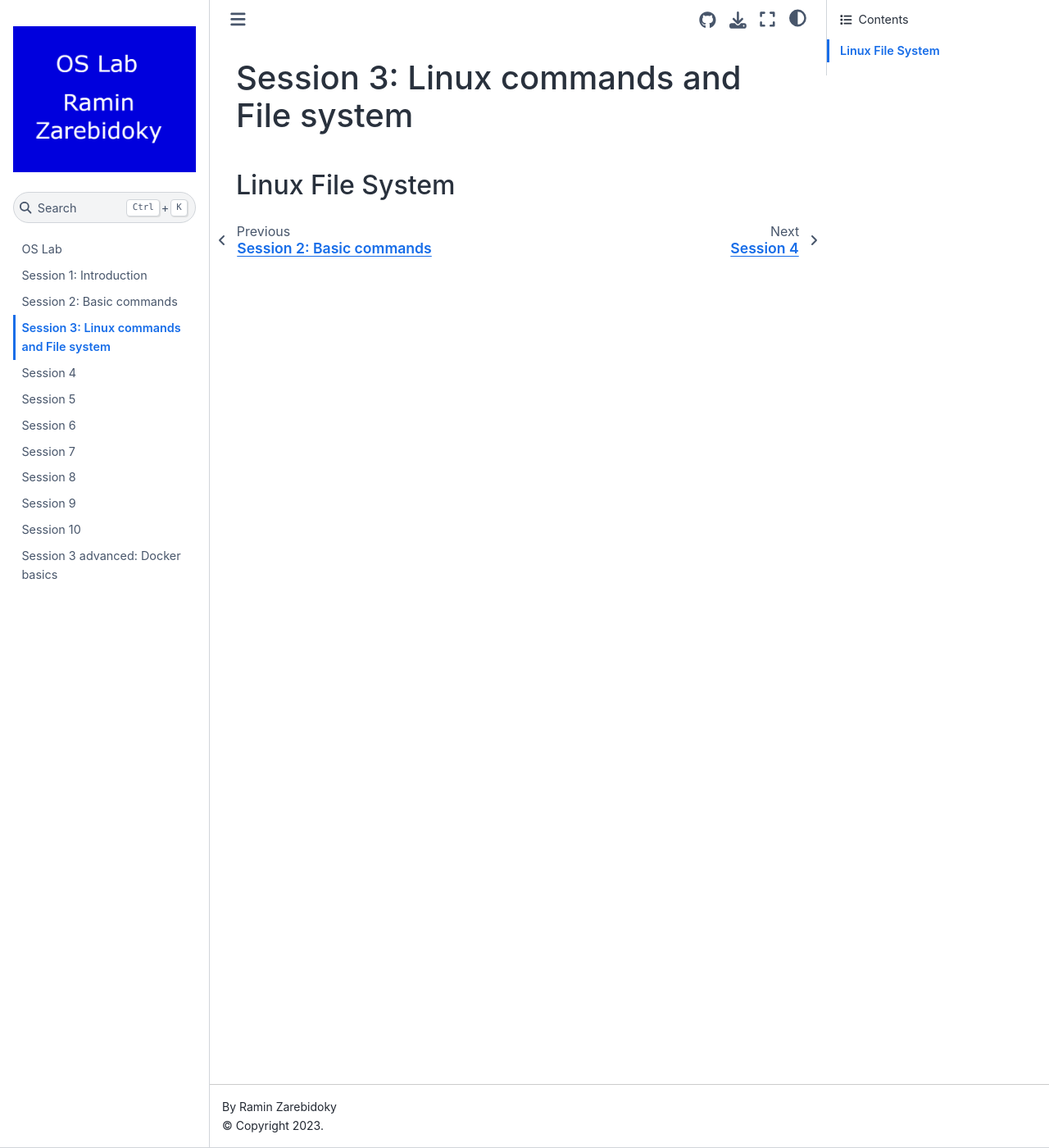
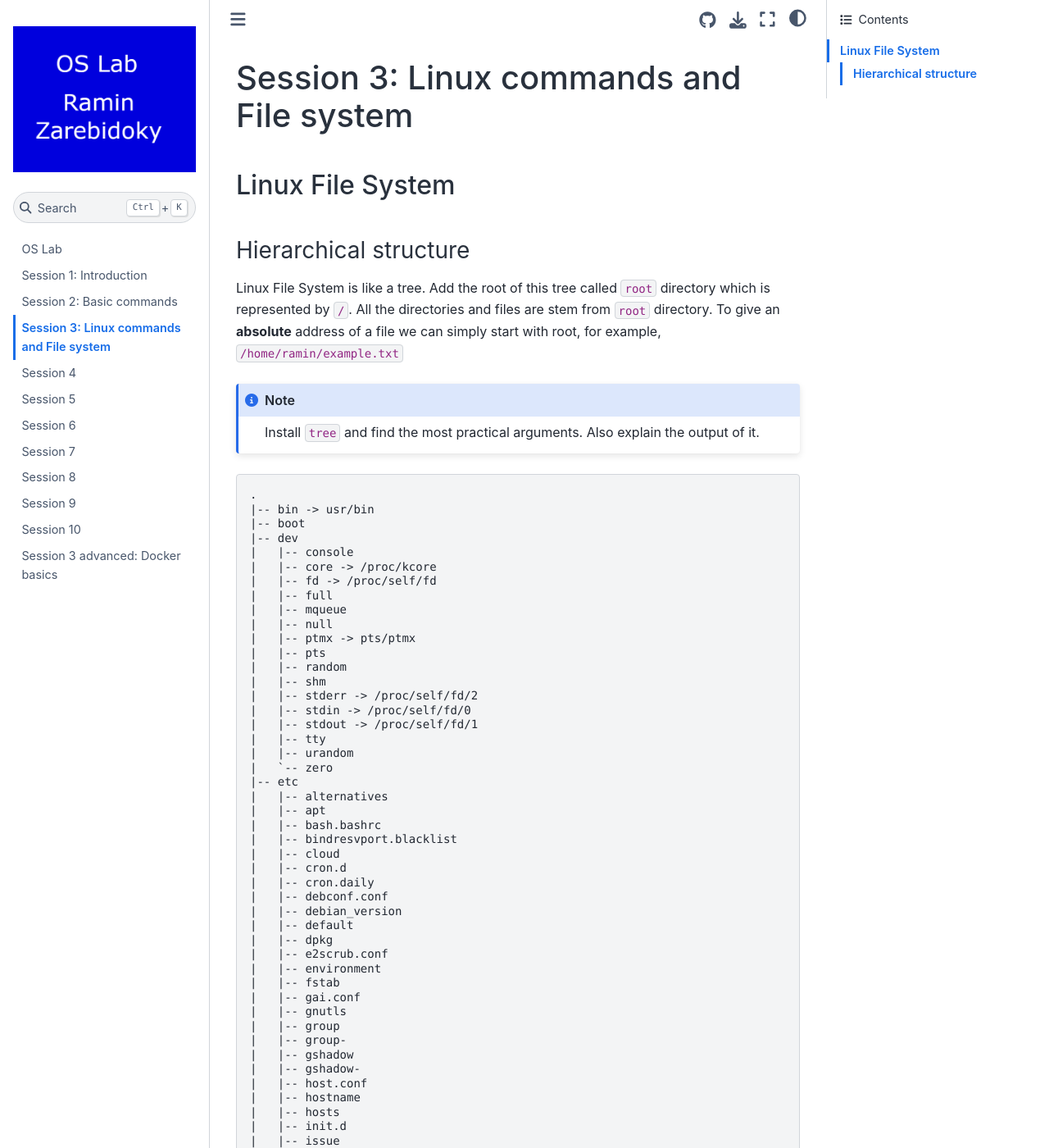
Before and after one commit to LiterallyTheOne/os_lab, a Jupyter Book: the page built from docs/session_3.md, in a window 1280 px wide and 1400 px high. Shown: the whole window at 82% size. Built offline with Jupyter Book 1.0.4 settings and Sphinx 7.4.7 and the Sphinx Book theme 1.1.4, drawn with Linux system fonts in a browser that asks for light colours; some of the changed text lies outside the part shown.

Commit message:
Add Hierarchical structure

````diff
--- a/docs/session_3.md
+++ b/docs/session_3.md
@@ -7,35 +7,249 @@
 	•	Hierarchical structure: The Linux file system is organized in a tree-like structure, with the root directory / at the top.
 	•	Root directory (/): The base of the file system, all directories and files stem from this point.
 	•	Common directories:
-	•	/bin: Essential binaries (executables) for system operation.
-	•	/boot: Files required to boot the system.
-	•	/dev: Device files (e.g., disks, peripherals).
-	•	/etc: Configuration files for system-wide settings.
-	•	/home: User directories, each user has their own subdirectory (e.g., /home/username).
-	•	/lib: Shared libraries needed by the binaries in /bin and /sbin.
-	•	/media or /mnt: Mount points for external file systems (e.g., USB drives, network storage).
-	•	/opt: Optional add-on software.
-	•	/proc: Virtual file system providing process and system information.
-	•	/root: Home directory for the root (superuser).
-	•	/sbin: System binaries for administrative tasks.
-	•	/tmp: Temporary files (often cleared at reboot).
-	•	/usr: Contains user utilities and applications.
-	•	/var: Variable files like logs, caches, and spool files.
+	    •	/bin: Essential binaries (executables) for system operation.
+	    •	/boot: Files required to boot the system.
+	    •	/dev: Device files (e.g., disks, peripherals).
+	    •	/etc: Configuration files for system-wide settings.
+	    •	/home: User directories, each user has their own subdirectory (e.g., /home/username).
+	    •	/lib: Shared libraries needed by the binaries in /bin and /sbin.
+	    •	/media or /mnt: Mount points for external file systems (e.g., USB drives, network storage).
+	    •	/opt: Optional add-on software.
+	    •	/proc: Virtual file system providing process and system information.
+	    •	/root: Home directory for the root (superuser).
+	    •	/sbin: System binaries for administrative tasks.
+	    •	/tmp: Temporary files (often cleared at reboot).
+	    •	/usr: Contains user utilities and applications.
+	    •	/var: Variable files like logs, caches, and spool files.
 	•	File types:
-	•	Regular files: Normal data files.
-	•	Directories: Containers for other files.
-	•	Device files: Represent hardware devices (block or character devices).
-	•	Links: Can be symbolic (soft) or hard, used to reference other files.
-	•	Sockets and pipes: For inter-process communication.
+	    •	Regular files: Normal data files.
+	    •	Directories: Containers for other files.
+	    •	Device files: Represent hardware devices (block or character devices).
+	    •	Links: Can be symbolic (soft) or hard, used to reference other files.
+	    •	Sockets and pipes: For inter-process communication.
 	•	Permissions:
-	•	Three types: read (r), write (w), and execute (x).
-	•	Assigned to three groups: owner, group, and others.
+	    •	Three types: read (r), write (w), and execute (x).
+	    •	Assigned to three groups: owner, group, and others.
 	•	Mounting: File systems (e.g., external drives, partitions) must be mounted to a directory before use.
 	•	Inodes: Each file has an inode that stores metadata like file size, permissions, and ownership, but not the filename.
 	•	File systems types:
-	•	ext4: Most common default file system in Linux.
-	•	xfs, btrfs, zfs: Other advanced file systems with specific features.
+	    •	ext4: Most common default file system in Linux.
+	    •	xfs, btrfs, zfs: Other advanced file systems with specific features.
 	•	Everything is a file: In Linux, almost everything is treated as a file, including hardware devices, processes, and sockets.
 
+-->
 
--->
+### Hierarchical structure
+
+Linux File System is like a tree.
+Add the root of this tree called
+`root` directory which is represented by `/`.
+All the directories and files are stem from
+`root` directory.
+To give an **absolute** address of a file we can simply
+start with root, for example, `/home/ramin/example.txt`
+
+:::{note}
+Install `tree` and find the most practical arguments.
+Also explain the output of it.
+:::
+
+```text
+.
+|-- bin -> usr/bin
+|-- boot
+|-- dev
+|   |-- console
+|   |-- core -> /proc/kcore
+|   |-- fd -> /proc/self/fd
+|   |-- full
+|   |-- mqueue
+|   |-- null
+|   |-- ptmx -> pts/ptmx
+|   |-- pts
+|   |-- random
+|   |-- shm
+|   |-- stderr -> /proc/self/fd/2
+|   |-- stdin -> /proc/self/fd/0
+|   |-- stdout -> /proc/self/fd/1
+|   |-- tty
+|   |-- urandom
+|   `-- zero
+|-- etc
+|   |-- alternatives
+|   |-- apt
+|   |-- bash.bashrc
+|   |-- bindresvport.blacklist
+|   |-- cloud
+|   |-- cron.d
+|   |-- cron.daily
+|   |-- debconf.conf
+|   |-- debian_version
+|   |-- default
+|   |-- dpkg
+|   |-- e2scrub.conf
+|   |-- environment
+|   |-- fstab
+|   |-- gai.conf
+|   |-- gnutls
+|   |-- group
+|   |-- group-
+|   |-- gshadow
+|   |-- gshadow-
+|   |-- host.conf
+|   |-- hostname
+|   |-- hosts
+|   |-- init.d
+|   |-- issue
+|   |-- issue.net
+|   |-- kernel
+|   |-- ld.so.cache
+|   |-- ld.so.conf
+|   |-- ld.so.conf.d
+|   |-- legal
+|   |-- libaudit.conf
+|   |-- login.defs
+|   |-- logrotate.d
+|   |-- lsb-release
+|   |-- machine-id
+|   |-- mke2fs.conf
+|   |-- mtab -> /proc/mounts
+|   |-- networks
+|   |-- nsswitch.conf
+|   |-- opt
+|   |-- os-release -> ../usr/lib/os-release
+|   |-- pam.conf
+|   |-- pam.d
+|   |-- passwd
+|   |-- passwd-
+|   |-- profile
+|   |-- profile.d
+|   |-- rc0.d
+|   |-- rc1.d
+|   |-- rc2.d
+|   |-- rc3.d
+|   |-- rc4.d
+|   |-- rc5.d
+|   |-- rc6.d
+|   |-- rcS.d
+|   |-- resolv.conf
+|   |-- rmt -> /usr/sbin/rmt
+|   |-- security
+|   |-- selinux
+|   |-- shadow
+|   |-- shadow-
+|   |-- shells
+|   |-- skel
+|   |-- subgid
+|   |-- subgid-
+|   |-- subuid
+|   |-- subuid-
+|   |-- sysctl.conf
+|   |-- sysctl.d
+|   |-- systemd
+|   |-- terminfo
+|   |-- update-motd.d
+|   `-- xattr.conf
+|-- home
+|   `-- ubuntu
+|-- lib -> usr/lib
+|-- media
+|-- mnt
+|-- opt
+|-- proc
+|   |-- 1
+|   |-- 303
+|   |-- buddyinfo
+|   |-- bus
+|   |-- cgroups
+|   |-- cmdline
+|   |-- config.gz
+|   |-- consoles
+|   |-- cpuinfo
+|   |-- crypto
+|   |-- device-tree -> /sys/firmware/devicetree/base
+|   |-- devices
+|   |-- diskstats
+|   |-- docker
+|   |-- driver
+|   |-- execdomains
+|   |-- filesystems
+|   |-- fs
+|   |-- interrupts
+|   |-- iomem
+|   |-- ioports
+|   |-- irq
+|   |-- kallsyms
+|   |-- kcore
+|   |-- key-users
+|   |-- keys
+|   |-- kmsg
+|   |-- kpagecgroup
+|   |-- kpagecount
+|   |-- kpageflags
+|   |-- loadavg
+|   |-- locks
+|   |-- meminfo
+|   |-- misc
+|   |-- modules
+|   |-- mounts -> self/mounts
+|   |-- net -> self/net
+|   |-- pagetypeinfo
+|   |-- partitions
+|   |-- pressure
+|   |-- self -> 303
+|   |-- slabinfo
+|   |-- softirqs
+|   |-- stat
+|   |-- swaps
+|   |-- sys
+|   |-- sysrq-trigger
+|   |-- sysvipc
+|   |-- thread-self -> 303/task/303
+|   |-- timer_list
+|   |-- tty
+|   |-- uptime
+|   |-- version
+|   |-- vmallocinfo
+|   |-- vmstat
+|   `-- zoneinfo
+|-- root
+|-- run
+|   |-- lock
+|   `-- systemd
+|-- sbin -> usr/sbin
+|-- srv
+|-- sys
+|   |-- block
+|   |-- bus
+|   |-- class
+|   |-- dev
+|   |-- devices
+|   |-- firmware
+|   |-- fs
+|   |-- kernel
+|   `-- module
+|-- tmp
+|-- usr
+|   |-- bin
+|   |-- games
+|   |-- include
+|   |-- lib
+|   |-- libexec
+|   |-- local
+|   |-- sbin
+|   |-- share
+|   `-- src
+`-- var
+    |-- backups
+    |-- cache
+    |-- lib
+    |-- local
+    |-- lock -> /run/lock
+    |-- log
+    |-- mail
+    |-- opt
+    |-- run -> /run
+    |-- spool
+    `-- tmp
+```
````
